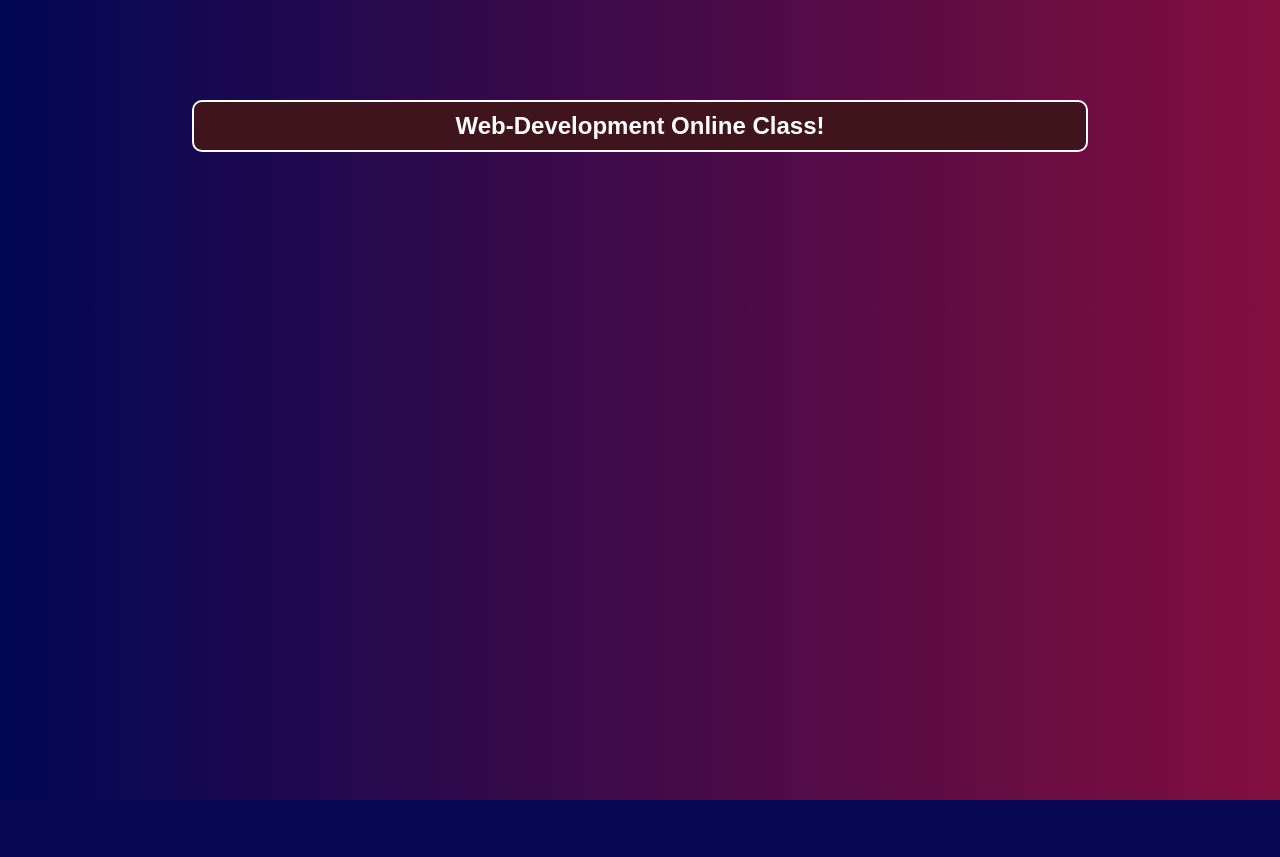
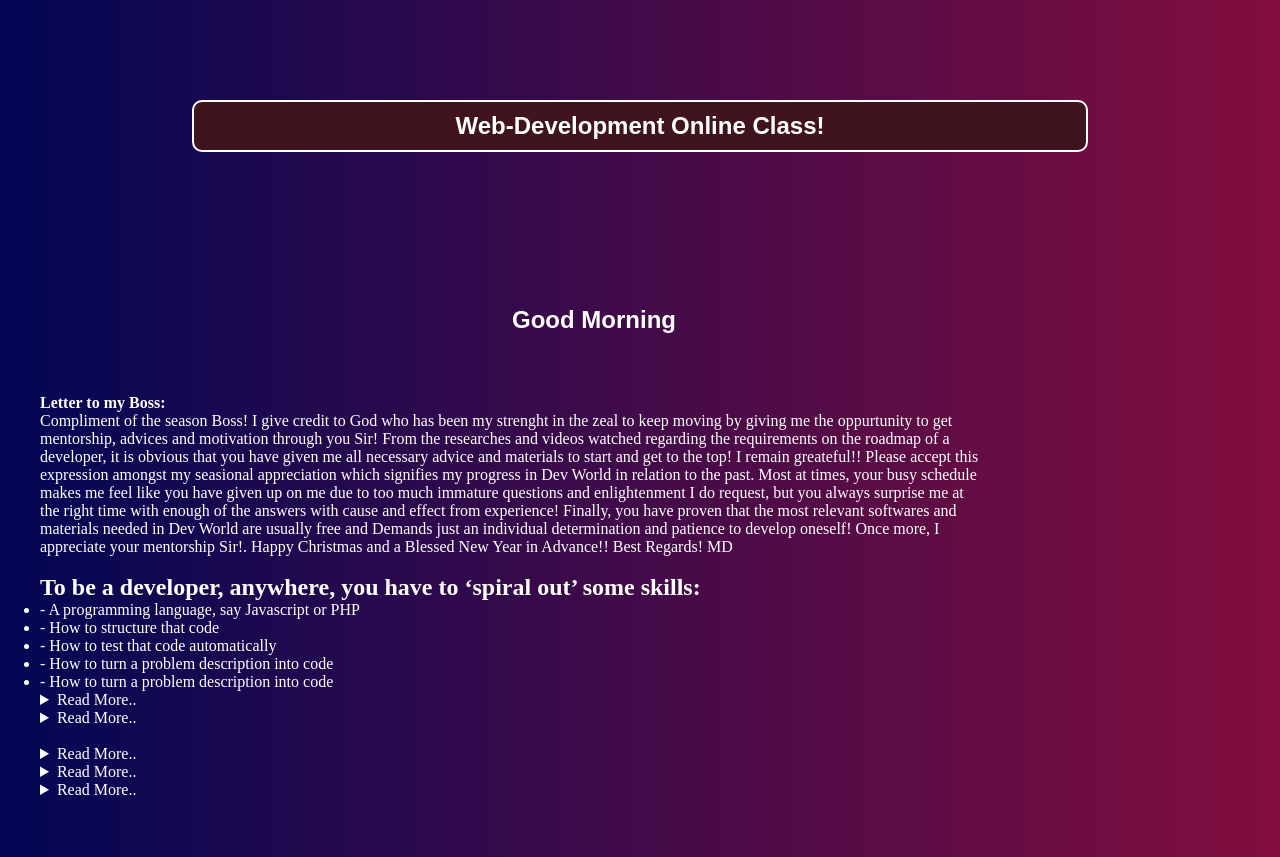
Before and after one commit to davido242/tutorial_page, a CodeIgniter 4 app: template app/Views/index.php in a window 1280 px wide; the page is wider, and only the part inside the window is pictured. Before the commit the page ends 800 px from the top of that part, so only its background shows below. Run offline with PHP 8.4 and a stand-in for CodeIgniter, Linux system fonts and the light colour scheme; the template is opened without the code that fills it, so the values that code supplies are empty; some libraries are stand-ins or nearby versions.

Commit message:
added the creation of sound with JS page!

```diff
--- a/app/Config/Routes.php
+++ b/app/Config/Routes.php
@@ -35,6 +35,7 @@ $routes->get('help/', 'Home::help');
 $routes->get('log_in/', 'Home::log_in');
 $routes->get('page/', 'Home::page');
 $routes->get('success/', 'Home::success');
+$routes->get('sound/', 'Home::sound');
 
 /**
  * --------------------------------------------------------------------
--- a/app/Controllers/Home.php
+++ b/app/Controllers/Home.php
@@ -28,6 +28,11 @@ class Home extends BaseController
 		return view('successful');
 	}
 
+	public function sound()
+	{
+		return view('sound');
+	}
+
 	//--------------------------------------------------------------------
 
 }
--- a/app/Views/index.php
+++ b/app/Views/index.php
@@ -13,6 +13,116 @@
 		<a href="log_in"><button class="blink">Time for Another Class<i class="fa fa-caret-right"></i></button></a>
 		<label id="lblGreetings"></label>
 	</div>
+	<div class="button_row bossy">
+		<h4>Letter to my Boss:</h4>
+		<p>
+			Compliment of the season Boss!
+			I give credit to God who has been my strenght in the zeal to keep moving by giving me the oppurtunity to get mentorship, advices and motivation through you Sir!
+			From the researches and videos watched regarding the requirements on the roadmap of a developer, it is obvious that you have given me all necessary advice and materials to start and get to the top! I remain greateful!!
+			Please accept this expression amongst my seasional appreciation which signifies my progress in Dev World in relation to the past.
+			Most at times, your busy schedule makes me feel like you have given up on me due to too much immature questions and enlightenment I do request, but you always surprise me at the right time with enough of the answers with cause and effect from experience!
+			Finally, you have proven that the most relevant softwares and materials needed in Dev World are usually free and Demands just an individual determination and patience to develop oneself!
+			Once more, I appreciate your mentorship Sir!.
+			Happy Christmas and a Blessed New Year in Advance!!
+			Best Regards! MD
+		</p>
+		<p>
+			<h2>To be a developer, anywhere, you have to ‘spiral out’ some skills:</h2>
+			<ul>
+				<li>- A programming language, say Javascript or PHP</li>
+				<li>- How to structure that code</li>
+				<li>- How to test that code automatically</li>
+				<li>- How to turn a problem description into code</li>
+				<li>- How to turn a problem description into code</li>
+			</ul>
+		<details>
+		<summary>Read More..</summary>
+		<h2>And then you spiral out toward users:</h2>
+			<ul>
+				<li>- How to create a User Interface</li>
+				<li>- How to make a pleasing User Experience</li>
+				<li>- How to code up that user interface</li>
+				<li>- How to connect that up to your application</li>
+			</ul>
+		</details>
+		<details>
+		<summary>Read More..</summary>
+		<h2>And usually, you’ll need to remember stuff:</h2>
+			<ul>
+				<li>- What a database is and what kinds are good for what things</li>
+				<li>- How to run a database server</li>
+				<li>- How to organise stored data</li>
+				<li>- How to work with data in it, from inside your applicationa</li>
+
+			</ul>
+		</details>
+		</p>
+		<details>
+		<summary>Read More..</summary>
+		<h2>Then you need to get the app outside:</h2>
+			<ul>
+				<li>- How to deploy a web application</li>
+			</ul>
+		</details>
+
+		<details>
+		<summary>Read More..</summary>
+		<h2>And you’ll need to talk to other programs:</h2>
+			<ul>
+				<li>- How to connect to a web service</li>
+				<li>- How to create a web service on your own application</li>
+				<li>- How to deploy a web service</li>
+			</ul>
+		</details>
+		<details>
+		<summary>Read More..</summary>
+		<h2>You’ll want to know that everything is running ok:</h2>
+			<ul>
+				<li>- How to connect to a web service</li>
+				<details>
+					<summary>Finish Up:</summary>
+					<ul>
+								- How to monitor your applications
+- How to alert on faults and errors
+- 		How to isolate an error to its root cause
+
+You’ll need error fixing skills:
+
+- How to debug code by bisecting errors
+- How to read logs output
+- How to set up test environments to recreate errors
+
+You’ll need some help:
+
+- Social skills to work in a team
+- Clean coding skills to allow team mates to change your code
+
+You’ll want your code safe:
+
+- How to use Version control systems
+- Versioning strategies
+- Safe upgrade strategies
+
+You’ll most likely want it on the web:
+
+- How the web works
+- How to make web user interfaces
+- How to talk to other applications across the web
+- Web security to keep out attackers
+- How to handle network failures
+
+The programming language part is definitely the first place to start. But you’ll end up doing all those other things because that’s what makes up a whole application.
+
+It’s a lot to learn - but take it step by step, learn each day, apply everything you learn and work towards building a medium-sized application on your own.
+
+- Alan Mellor
+					</ul>
+				</details>
+			</ul>
+		</details>
+		</p>
+	</div>
+
 <?php echo view('includes/footer');?>
 </body>
 </html>
--- a/app/Views/land.php
+++ b/app/Views/land.php
@@ -1,4 +1,3 @@
-
 <!DOCTYPE html>
 <html lang="en">
 <html>
@@ -57,7 +56,7 @@
 		</ul>
 	</div>
 	<div class="forth_row">
-	<a href="home"><button>Log Out</button></a>
+	<a href="sound"><button>Log Out</button></a>
 	</div>
 <?php echo view('includes/footer');?>
 </body>
--- a/app/Views/login.php
+++ b/app/Views/login.php
@@ -18,6 +18,8 @@
 		</form>
 	</div>
 
-<?php echo view('includes/footer');?>
+	<?php echo view('includes/footer');?>
+	<script type="text/javascript">
+</script>
 </body>
 </html>
--- a/public/css/style.css
+++ b/public/css/style.css
@@ -126,26 +126,25 @@ input[type="submit"]:hover {
 	border-radius: 5px;
 	padding: .4em;
 }
-/*@media screen and (min-width: 350px) {
-	.second_row{
-	padding: 20px 2%;
-	width: 80%;
-	margin: 100px  10%;
-	background: #c10761;
+p{
+	display: inline-block;
 }
-.second_row input{
-	display: block;
-	margin: 10px;
-	outline: none;
-	width: 90%;
-	/*border-radius: 5px;
-	line-height: 2.5em;
-	padding: 0 10px;*/
+
+canvas {
+    border:1px solid #d3d3d3;
+    background-color: #f1f1f1;
+}
 
 
 @media screen and (min-width: 768px) {
 	.button_row{
 	width: 80%;
 	margin: 0 40%;
+		}
+		.bossy {
+	/*width: 100% !important;*/
+	margin: 0 0%;
+	/*background: green;*/
+	padding: 40px;
+		}
 }
-}
--- a/public/js/main.js
+++ b/public/js/main.js
@@ -10,9 +10,9 @@ var myDate = new Date();
     else if (hrs >= 17 && hrs <= 24)
         greet = 'Good Evening';
 
-    // document.getElementById('lblGreetings').innerHTML =
-    //     '<b>' + greet + '</b>';
-    //     alert //(greet);
+    document.getElementById('lblGreetings').innerHTML =
+        '<b>' + greet + '</b>';
+        alert (greet);
 
 // From Java in Anambra
 // function myTimer() {
@@ -21,15 +21,203 @@ var myDate = new Date();
 // }
 
 // Funtional Programmin Language
-const squareList = arr => {
-  // Only change code below this line
-  return arr.reduce((sqrIntegers, num) => {
-    return Number.isInteger(num) && num > 0
-      ? sqrIntegers.concat(num * num)
-      : sqrIntegers;
-  }, []);
-  // Only change code above this line
+// const squareList = arr => {
+//   // Only change code below this line
+//   return arr.reduce((sqrIntegers, num) => {
+//     return Number.isInteger(num) && num > 0
+//       ? sqrIntegers.concat(num * num)
+//       : sqrIntegers;
+//   }, []);
+//   // Only change code above this line
+// };
+
+// const squaredIntegers = squareList([-3, 4.8, 5, 3, -3.2]);
+// console.log(squaredIntegers);
+
+// let foods = {"beans:2", "yam:3", "garri:4"};
+// // foods obj = new foods();
+// console.log(obj.getRandomElement(foods));
+
+
+
+// 18th December practicals
+
+
+// Function that returns a string representing a cup of green tea
+const prepareGreenTea = () => 'greenTea';
+
+// Function that returns a string representing a cup of black tea
+const prepareBlackTea = () => 'blackTea';
+
+/*
+Given a function (representing the tea type) and number of cups needed, the
+following function returns an array of strings (each representing a cup of
+a specific type of tea).
+*/
+const getTea = (prepareTea, numOfCups) => {
+  const teaCups = [];
+
+  for(let cups = 1; cups <= numOfCups; cups += 1) {
+    const teaCup = prepareTea();
+    teaCups.push(teaCup);
+  }
+  return teaCups;
 };
 
-const squaredIntegers = squareList([-3, 4.8, 5, 3, -3.2]);
-console.log(squaredIntegers);
+// Only change code below this line
+const tea4GreenTeamFCC = (prepareGreenTea, 27);
+const tea4BlackTeamFCC = (prepareBlackTea, 13);
+// Only change code above this line
+console.log(tea4BlackTeamFCC);
+console.log(tea4GreenTeamFCC);
+document.getElementById('fino').innerHTML = "Geen tea Fans: " + tea4GreenTeamFCC + "<br /> " +
+ "Black tea Fans:" +tea4BlackTeamFCC;
+// document.getElementById('feno').innerHTML = tea4BlackTeamFCC;
+
+
+const carname = "Volvo";
+myFunction();
+
+function myFunction(){
+  fixu = document.getElementById("demoj");
+  fixu.innerHTML = "my car Name is" + carname;
+}
+
+
+// sound script
+
+var myGamePiece;
+var myObstacles = [];
+var mySound;
+var myMusic;
+
+function startGame() {
+    myGamePiece = new component(30, 30, "red", 10, 120);
+    mySound = new sound("bounce.mp3");
+    myMusic = new sound("gametheme.mp3");
+    myMusic.play();
+    myGameArea.start();
+}
+
+var myGameArea = {
+    canvas : document.createElement("canvas"),
+    start : function() {
+        this.canvas.width = 480;
+        this.canvas.height = 270;
+        this.context = this.canvas.getContext("2d");
+        document.body.insertBefore(this.canvas, document.body.childNodes[0]);
+        this.frameNo = 0;
+        this.interval = setInterval(updateGameArea, 20);
+    },
+    stop : function() {
+        clearInterval(this.interval);
+    },
+    clear : function() {
+        this.context.clearRect(0, 0, this.canvas.width, this.canvas.height);
+    }
+}
+
+function component(width, height, color, x, y) {
+    this.width = width;
+    this.height = height;
+    this.speedX = 0;
+    this.speedY = 0;
+    this.x = x;
+    this.y = y;
+    this.update = function() {
+        ctx = myGameArea.context;
+        ctx.fillStyle = color;
+        ctx.fillRect(this.x, this.y, this.width, this.height);
+    }
+    this.newPos = function() {
+        this.x += this.speedX;
+        this.y += this.speedY;
+    }
+    this.crashWith = function(otherobj) {
+        var myleft = this.x;
+        var myright = this.x + (this.width);
+        var mytop = this.y;
+        var mybottom = this.y + (this.height);
+        var otherleft = otherobj.x;
+        var otherright = otherobj.x + (otherobj.width);
+        var othertop = otherobj.y;
+        var otherbottom = otherobj.y + (otherobj.height);
+        var crash = true;
+        if ((mybottom < othertop) || (mytop > otherbottom) || (myright < otherleft) || (myleft > otherright)) {
+            crash = false;
+        }
+        return crash;
+    }
+}
+
+function updateGameArea() {
+    var x, height, gap, minHeight, maxHeight, minGap, maxGap;
+    for (i = 0; i < myObstacles.length; i += 1) {
+        if (myGamePiece.crashWith(myObstacles[i])) {
+            mySound.play();
+            myMusic.stop();
+            myGameArea.stop();
+            return;
+        }
+    }
+    myGameArea.clear();
+    myGameArea.frameNo += 1;
+    if (myGameArea.frameNo == 1 || everyinterval(150)) {
+        x = myGameArea.canvas.width;
+        minHeight = 20;
+        maxHeight = 200;
+        height = Math.floor(Math.random()*(maxHeight-minHeight+1)+minHeight);
+        minGap = 50;
+        maxGap = 200;
+        gap = Math.floor(Math.random()*(maxGap-minGap+1)+minGap);
+        myObstacles.push(new component(10, height, "green", x, 0));
+        myObstacles.push(new component(10, x - height - gap, "green", x, height + gap));
+    }
+    for (i = 0; i < myObstacles.length; i += 1) {
+        myObstacles[i].x -= 1;
+        myObstacles[i].update();
+    }
+    myGamePiece.newPos();
+    myGamePiece.update();
+}
+
+function sound(src) {
+    this.sound = document.createElement("audio");
+    this.sound.src = src;
+    this.sound.setAttribute("preload", "auto");
+    this.sound.setAttribute("controls", "none");
+    this.sound.style.display = "none";
+    document.body.appendChild(this.sound);
+    this.play = function(){
+        this.sound.play();
+    }
+    this.stop = function(){
+        this.sound.pause();
+    }
+}
+
+function everyinterval(n) {
+    if ((myGameArea.frameNo / n) % 1 == 0) {return true;}
+    return false;
+}
+
+function moveup() {
+    myGamePiece.speedY = -1;
+}
+
+function movedown() {
+    myGamePiece.speedY = 1;
+}
+
+function moveleft() {
+    myGamePiece.speedX = -1;
+}
+
+function moveright() {
+    myGamePiece.speedX = 1;
+}
+
+function clearmove() {
+    myGamePiece.speedX = 0;
+    myGamePiece.speedY = 0;
+}
```
Also changed, not shown: app/Views/boss.php (added, +61 -0 lines), app/Views/sound.php (added, +37 -0 lines), public/css/sound.css (added, +51 -0 lines), 1 other file.
